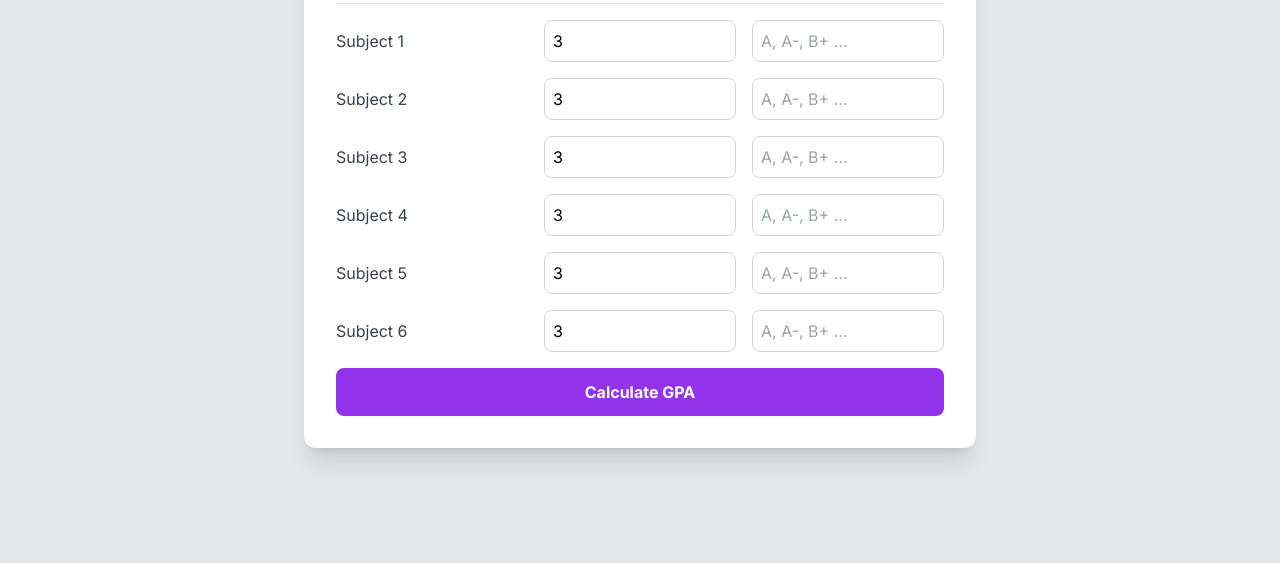
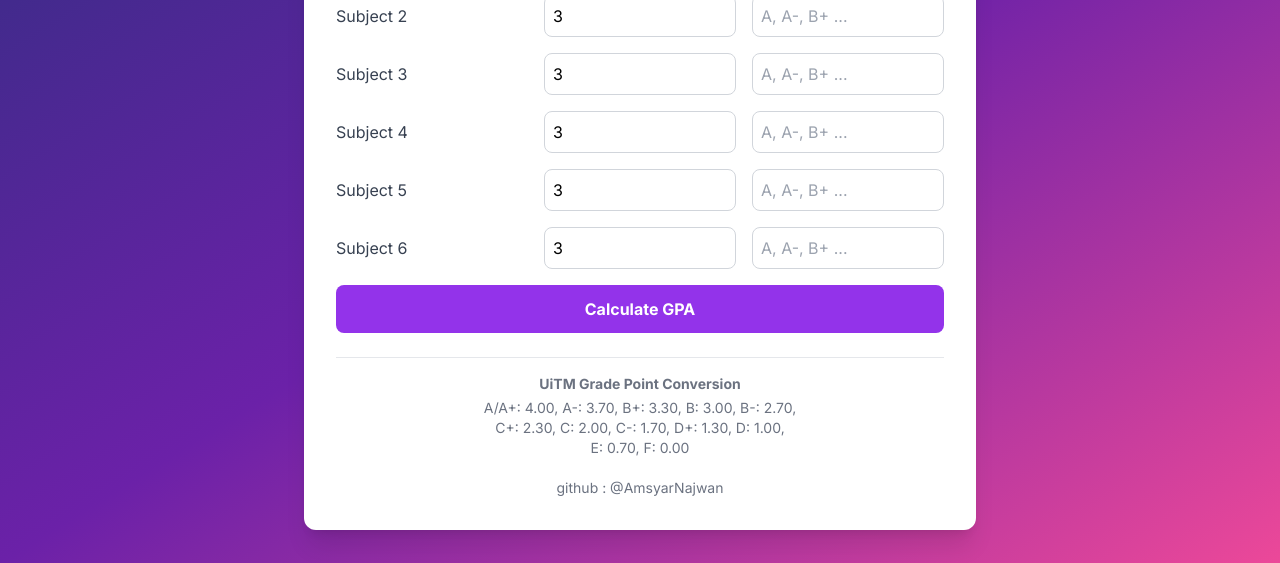
Before and after one commit to AmsyarNajwan/UiTM-Pointer-Calculator, a plain HTML site: page index.html in a window 1280 px wide. Shown: the part 237-800 px from the top of the page. Drawn offline with nearby package versions, Linux system fonts and the light colour scheme.

Commit message:
change bg and visual

```diff
--- a/index.html
+++ b/index.html
@@ -19,7 +19,8 @@
     </style>
 </head>
 
-<body class="bg-gray-200 min-h-screen flex items-center justify-center p-4">
+<body
+    class="bg-gradient-to-br from-indigo-900 via-purple-800 to-pink-500 min-h-screen flex items-center justify-center p-4">
     <!-- Main Body -->
     <div class="bg-white shadow-xl rounded-xl p-8 w-full max-w-2xl">
         <h1 class="text-3xl font-bold text-center text-purple-800 mb-6"> UiTM CGPA Calculator 2025</h1>
@@ -83,6 +84,15 @@
             <p id="gpa-result" class="text-5xl font-extrabold text-center text-green-600"></p>
             <p id="error-message" class="text-center text-red-500 mt-2 hidden">Please enter valid grades and
                 credit units.</p>
+        </div>
+
+        <!-- Footer -->
+        <div class="mt-6 text-sm text-gray-500 text-center border-t pt-4">
+            <p class="font-bold mb-1">UiTM Grade Point Conversion</p>
+            <p>A/A+: 4.00, A-: 3.70, B+: 3.30, B: 3.00, B-: 2.70, <br>C+: 2.30, C: 2.00, C-: 1.70, D+: 1.30, D: 1.00,
+                <br> E: 0.70, F: 0.00
+            </p>
+            <p> <br>github : @AmsyarNajwan</p>
         </div>
     </div>
 
```
